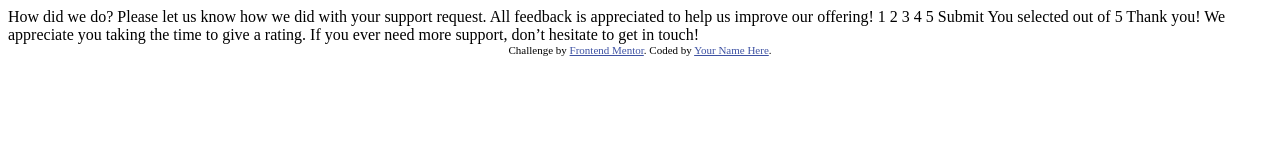
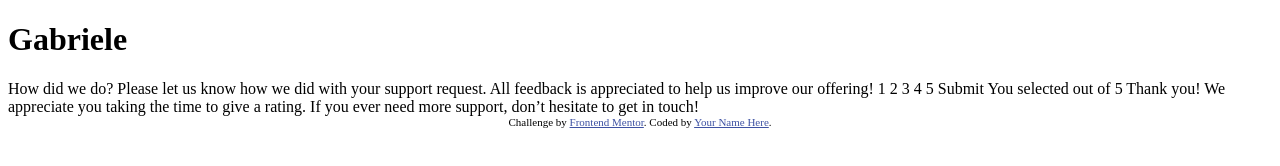
Before and after one commit to gabrielealvares/rating, a plain HTML site: page index.html in a window 1280 px wide. Drawn offline with Linux system fonts and the light colour scheme.

Commit message:
Adicionei um título

```diff
--- a/index.html
+++ b/index.html
@@ -15,7 +15,7 @@
   </style>
 </head>
 <body>
-
+<h1>Gabriele</h1>
   <!-- Rating state start -->
 
   How did we do?
```
